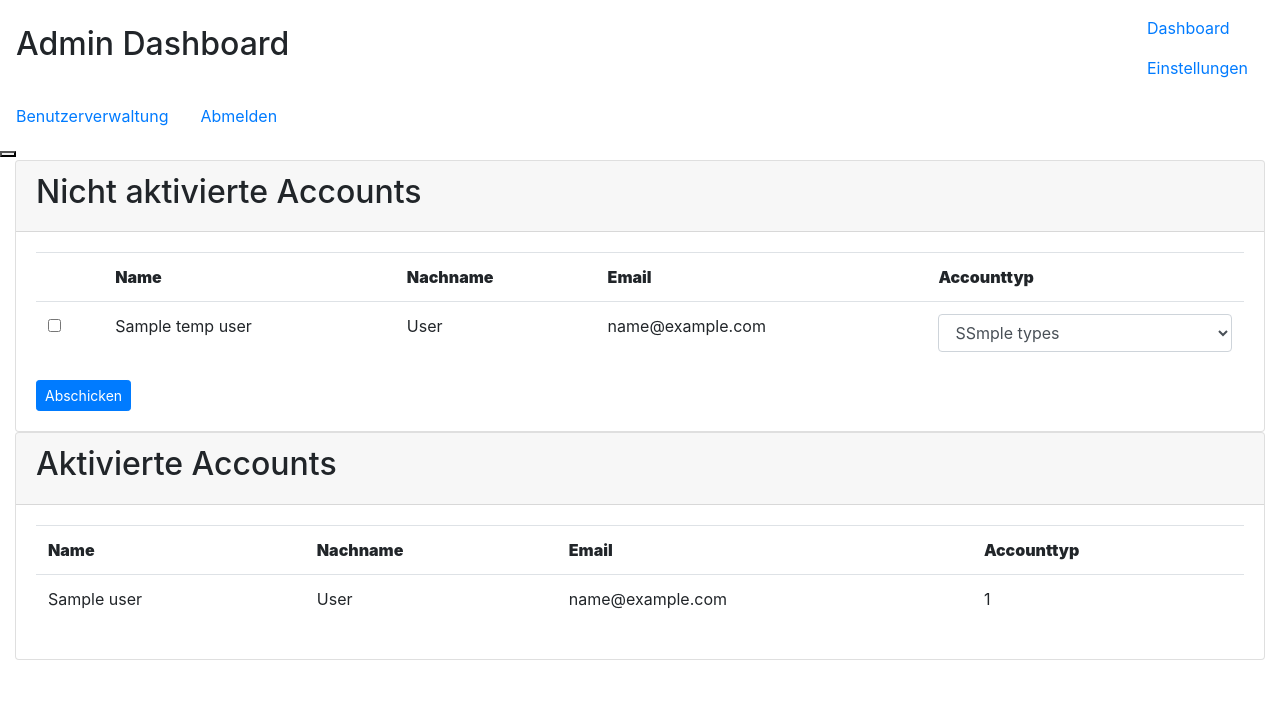
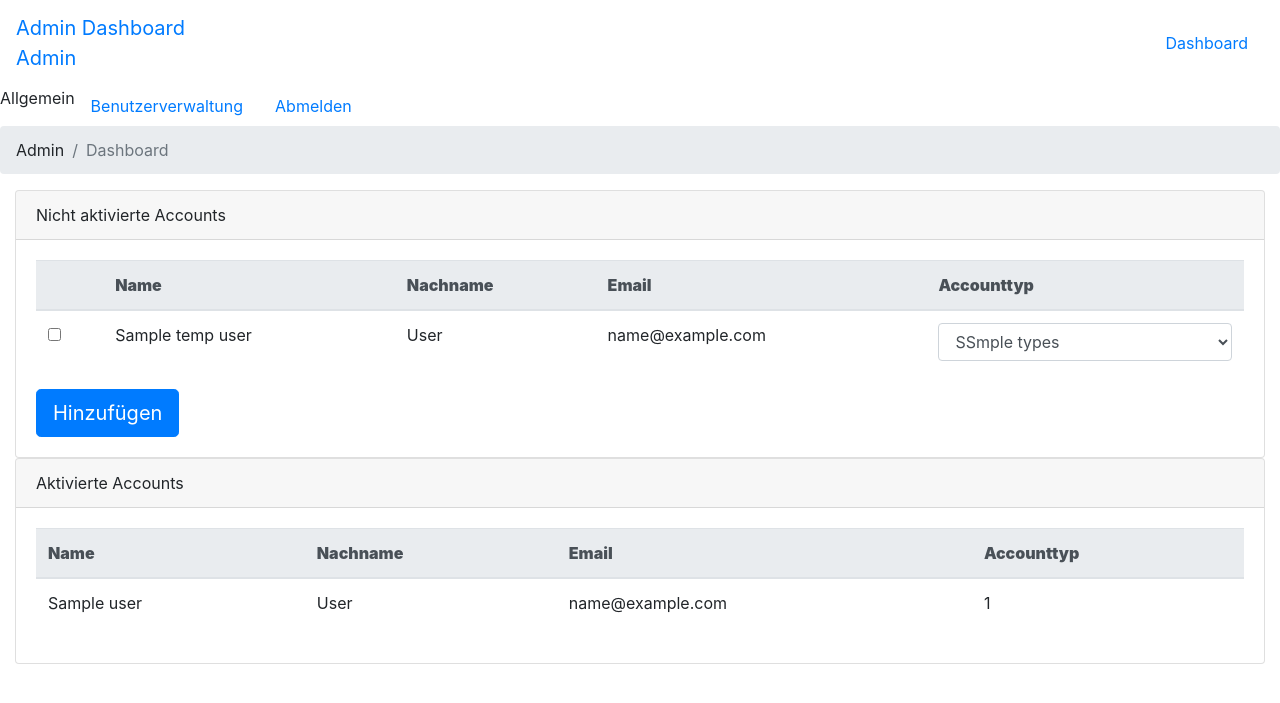
Before and after one commit to lThewi/login_system_2, a CodeIgniter app: the page made by application/views/users_view.php in a window 1280 px wide. Shown: the top 703 px of the page. Run offline with CodeIgniter, Linux system fonts and the light colour scheme; the template is opened without the code that fills it: most values are stand-ins (such as "Sample title", 1, 10 or a date in 2020); some libraries are stand-ins or nearby versions.

Commit message:
changed the design of the admin dashboard

```diff
--- a/application/views/users_view.php
+++ b/application/views/users_view.php
@@ -10,45 +10,64 @@
 </head>
 <body class="app header-fixed sidebar-fixed aside-menu-fixed sidebar-lg-show sidebar-show">
 <header class="app-header navbar">
-    <h2>Admin Dashboard</h2>
+    <a href="#" class="navbar-brand">
+        <div class="navbar-brand-full">Admin Dashboard</div>
+        <div class="navbar-brand-minimized">Admin</div>
+    </a>
+
 
     <ul class="nav navbar-nav d-md-down-none">
         <li class="nav-item px-3">
             <a class="nav-link" href="#">Dashboard</a>
-        </li>
-        <li class="nav-item px-3">
-            <a class="nav-link" href="#">Einstellungen</a>
         </li>
     </ul>
 </header>
 
 <div class="app-body">
     <div class="sidebar">
-        <nav class="sidebar-nav ps ps--active-y">
+        <nav class="sidebar-nav">
             <ul class="nav">
-                <li class="nav-item"><a href="<?php echo base_url(); ?>users/users_view" class="nav-link active">Benutzerverwaltung</a></li>
-                <li class="nav-item"><a href="<?php echo base_url(); ?>users/logout" class="nav-link">Abmelden</a></li>
+                <li class="nav-title">Allgemein</li>
+                <li class="nav-item">
+                    <a href="<?php echo base_url(); ?>users/users_view" class="nav-link active">
+                        <div class="nav-icon icon-people"></div>
+                        Benutzerverwaltung
+                    </a>
+                </li>
+                <li class="nav-item">
+                    <a href="<?php echo base_url(); ?>users/logout" class="nav-link">
+                        <div class="nav-icon icon-people"></div>
+                        Abmelden
+                    </a>
+                </li>
             </ul>
         </nav>
-        <button class="sidebar-minimizer brand-minimizer" type="button"></button>
+        <!--<button class="sidebar-minimizer brand-minimizer" type="button"></button>-->
     </div>
 
     <main class="main">
+        <ol class="breadcrumb">
+            <li class="breadcrumb-item">Admin</li>
+            <li class="breadcrumb-item active">Dashboard</li>
+        </ol>
         <div class="container-fluid">
-            <div class="card">
+            <div class="card card-accent-primary">
                 <div class="card-header">
-                    <h2>Nicht aktivierte Accounts</h2>
+                    Nicht aktivierte Accounts
                 </div>
-                <div class="card-body">
+                <div class="card-body" id="pending-users">
                     <?php echo form_open('users/add_multiple_users') ?>
-                    <table class="table table-responsive-sm">
+                    <table class="table table-responsive-sm table-hover table-outline">
+                        <thead class="thead-light">
                         <tr>
-                            <th></th>
+                            <th><!--<label><input type="checkbox" id="check-all"></label>--></th>
                             <th><strong>Name</strong></th>
                             <th><strong>Nachname</strong></th>
                             <th><strong>Email</strong></th>
                             <th><strong>Accounttyp</strong></th>
                         </tr>
+                        </thead>
+
                         <?php
                         foreach ($user_types as $user_type) {
                             $types[$user_type->id] = $user_type->name;
@@ -64,22 +83,25 @@
                                 </tr>';
                         }?>
                     </table>
-                    <input type="submit" value="Abschicken" class="btn btn-sm btn-primary">
+                    <input type="submit" value="Hinzufügen" class="btn btn-lg btn-primary">
                     <?php echo form_close() ?>
                 </div>
             </div>
-            <div class="card">
+            <div class="card card-accent-primary">
                 <div class="card-header">
-                    <h2>Aktivierte Accounts</h2>
+                    Aktivierte Accounts
                 </div>
-                <div class="card-body">
-                    <table class="table table-responsive-sm">
+                <div class="card-body" id="users">
+                    <table class="table table-responsive-sm table-hover table-outline">
+                        <thead class="thead-light">
                         <tr>
                             <th><strong>Name</strong></th>
                             <th><strong>Nachname</strong></th>
                             <th><strong>Email</strong></th>
                             <th><strong>Accounttyp</strong></th>
                         </tr>
+                        </thead>
+
                         <?php
                         foreach ($users as $user) {
                             echo '<tr>
--- a/assets/js/javascript.js
+++ b/assets/js/javascript.js
@@ -46,3 +46,10 @@
     });
 
 })(jQuery);
+
+$(document).ready(function(){
+    $('[name="ALL"]:checkbox').change(function () {
+        if($(this).attr("checked")) $('input:checkbox').attr('checked','checked');
+        else $('input:checkbox').removeAttr('checked');
+    });
+});
```
